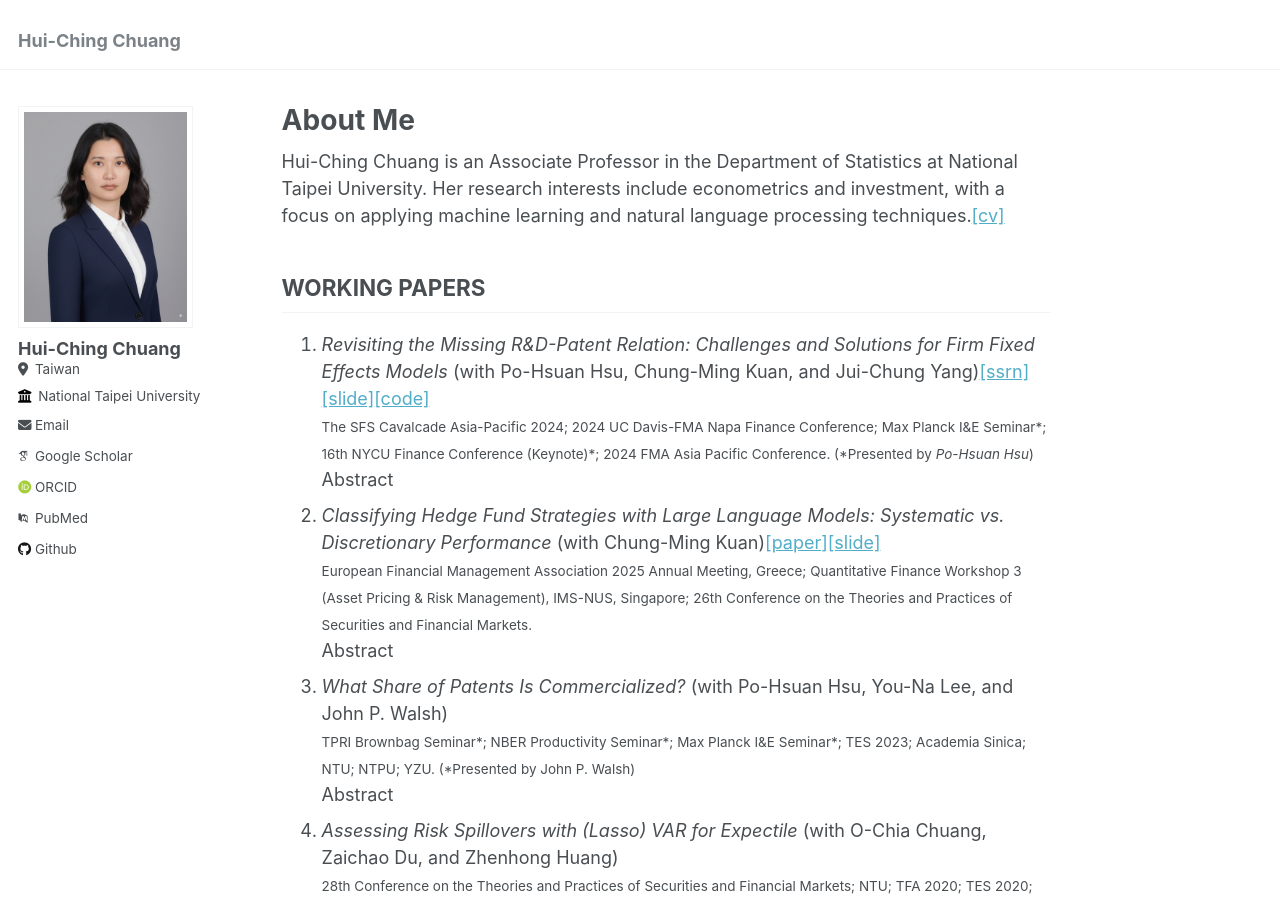
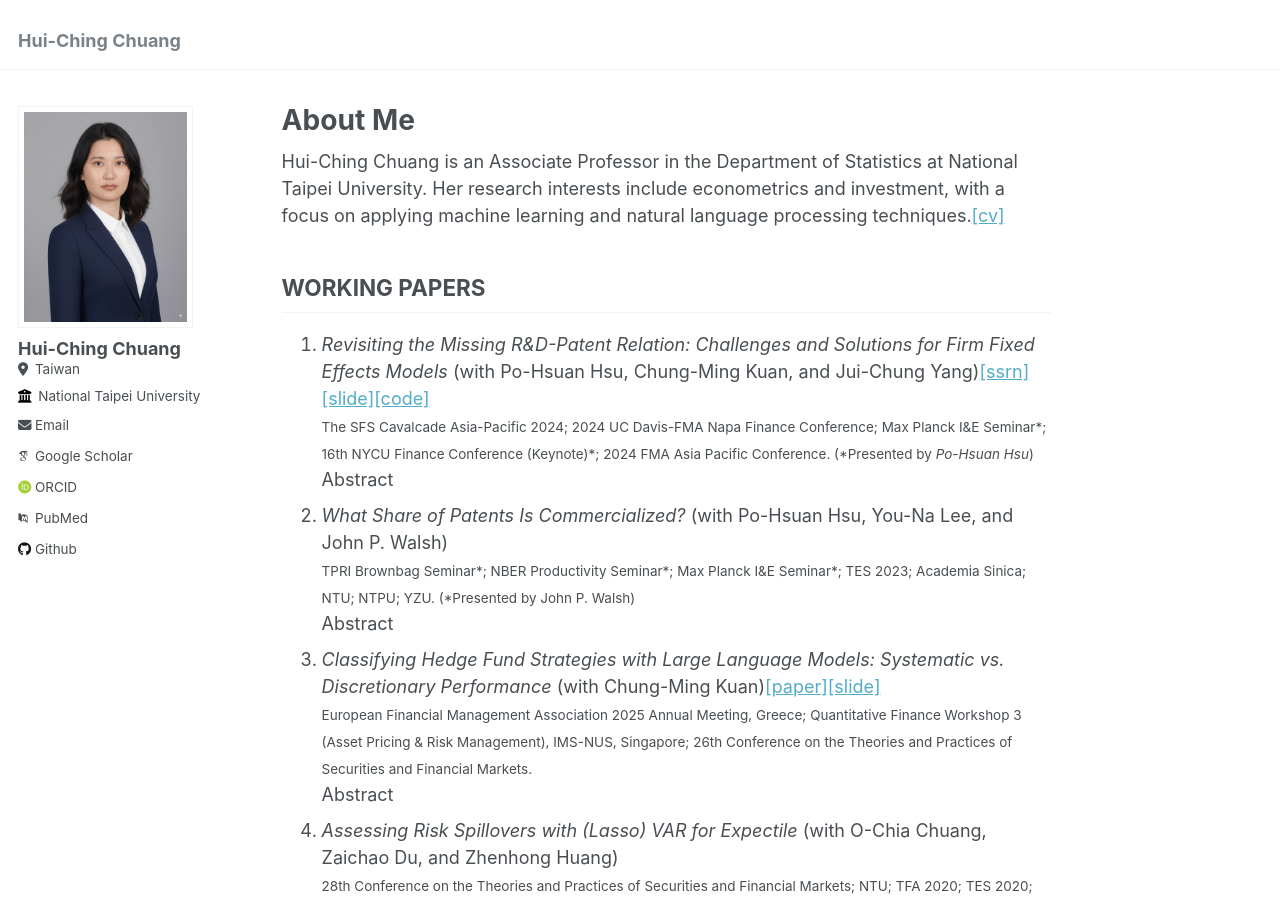
Before and after one commit to hcchuang/hcchuang.github.io, a Jekyll site: the page built from _pages/about.md, in a window 1280 px wide and 900 px high. Built offline with Jekyll 4.4.1, drawn with Linux system fonts in a browser that asks for light colours; some web fonts are replaced; part of the change alters nothing that is shown.

Commit message:
Update about.md

```diff
--- a/_pages/about.md
+++ b/_pages/about.md
@@ -45,7 +45,16 @@ Hui-Ching Chuang is an Associate Professor in the Department of Statistics at Na
     </div>
    </details>
 
-2. _Classifying Hedge Fund Strategies with Large Language Models: Systematic vs. Discretionary Performance_ (with Chung-Ming Kuan)[\[paper\]](/files/ManMachineHFR_20250420.pdf){:target="_blank"}[\[slide\]](/files/ManMachineHFR_slide.pdf)
+2. _What Share of Patents Is Commercialized?_ (with Po-Hsuan Hsu, You-Na Lee, and John P. Walsh)
+   <small>TPRI Brownbag Seminar\*; NBER Productivity Seminar\*; Max Planck I&amp;E Seminar\*; TES 2023; Academia Sinica; NTU; NTPU; YZU. (\*Presented by John P. Walsh)</small>
+   <details>
+     <summary>Abstract</summary>
+     <div class="abstract-body">
+       Leveraging three independent inventor surveys for ground-truth labels, we combine BERT-for-Patents embeddings of each patent’s text with detailed bibliometric variables (citations, assignee type, technology class, etc.) to train machine learning models that assign every U.S. patent a probability of commercial exploitation. This scale-able estimator uncovers previously unobservable commercialization patterns across technologies and filing cohorts, enabling finer analysis of the factors that drive patented inventions to the marketplace.
+     </div>
+   </details>
+
+3. _Classifying Hedge Fund Strategies with Large Language Models: Systematic vs. Discretionary Performance_ (with Chung-Ming Kuan)[\[paper\]](/files/ManMachineHFR_20250420.pdf){:target="_blank"}[\[slide\]](/files/ManMachineHFR_slide.pdf)
    <small>European Financial Management Association 2025 Annual Meeting, Greece; Quantitative Finance Workshop 3 (Asset Pricing &amp; Risk Management), IMS-NUS, Singapore; 26th Conference on the Theories and Practices of Securities and Financial Markets.</small>
    <details>
      <summary>Abstract</summary>
@@ -60,16 +69,9 @@ Hui-Ching Chuang is an Associate Professor in the Department of Statistics at Na
      </div>
    </details>
 
-4. _What Share of Patents Is Commercialized?_ (with Po-Hsuan Hsu, You-Na Lee, and John P. Walsh)
-   <small>TPRI Brownbag Seminar\*; NBER Productivity Seminar\*; Max Planck I&amp;E Seminar\*; TES 2023; Academia Sinica; NTU; NTPU; YZU. (\*Presented by John P. Walsh)</small>
-   <details>
-     <summary>Abstract</summary>
-     <div class="abstract-body">
-       Leveraging three independent inventor surveys for ground-truth labels, we combine BERT-for-Patents embeddings of each patent’s text with detailed bibliometric variables (citations, assignee type, technology class, etc.) to train machine learning models that assign every U.S. patent a probability of commercial exploitation. This scale-able estimator uncovers previously unobservable commercialization patterns across technologies and filing cohorts, enabling finer analysis of the factors that drive patented inventions to the marketplace.
-     </div>
-   </details>
 
-5. _Assessing Risk Spillovers with (Lasso) VAR for Expectile_ (with O-Chia Chuang, Zaichao Du, and Zhenhong Huang)
+
+4. _Assessing Risk Spillovers with (Lasso) VAR for Expectile_ (with O-Chia Chuang, Zaichao Du, and Zhenhong Huang)
    <small>28th Conference on the Theories and Practices of Securities and Financial Markets; NTU; TFA 2020; TES 2020; 6th Annual Meeting of Young Econometricians in Asia-Pacific\*. (\*Presented by <em>O-Chia Chuang</em>)</small>
    <details>
      <summary>Abstract</summary>
```
